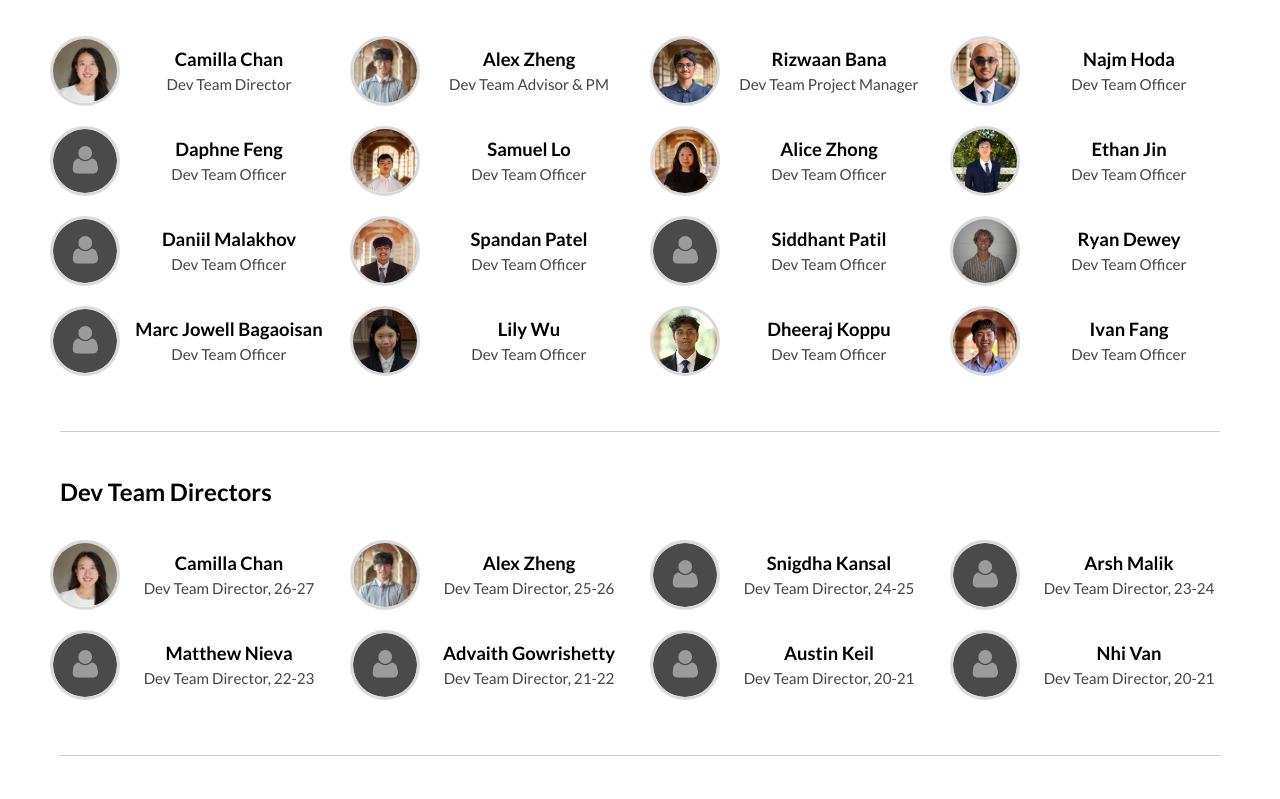
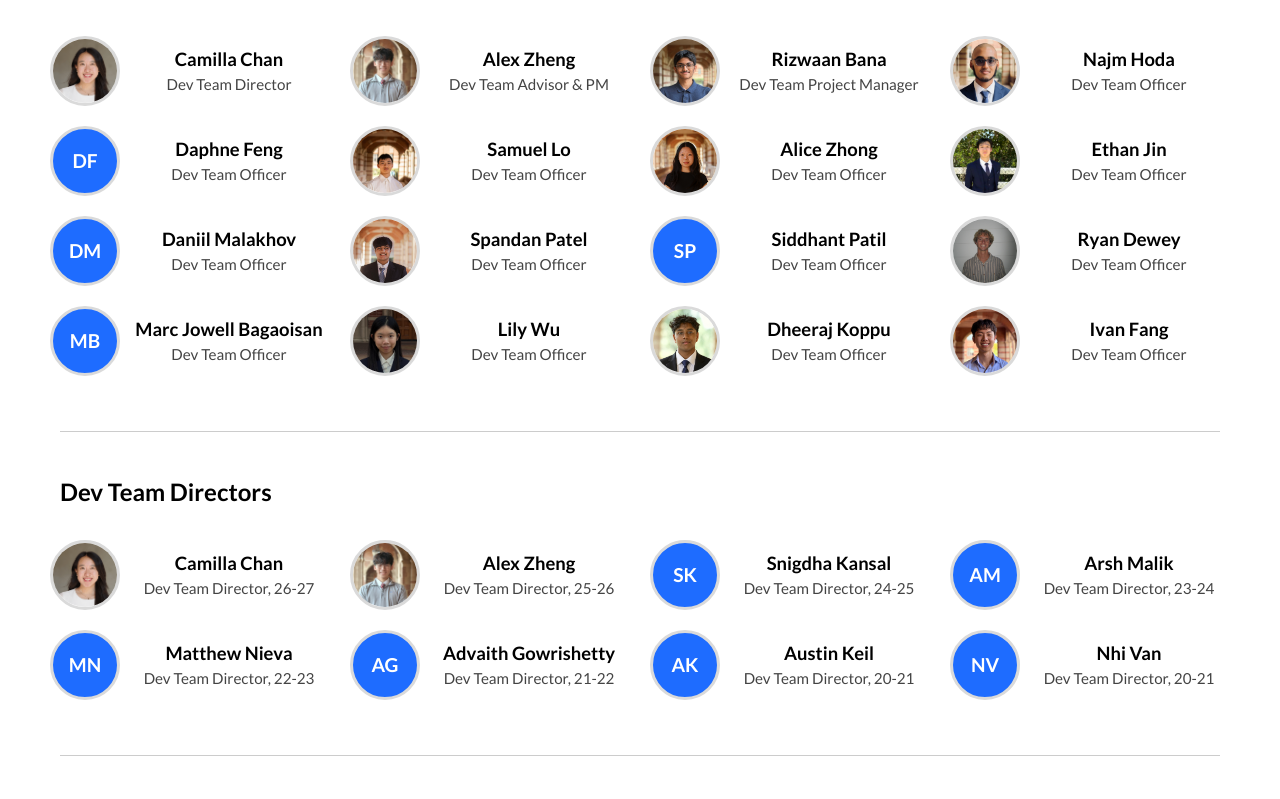
Before and after one commit to uclaacm/membership-portal-ui, a Next.js app: page /resources in a window 1280 px wide. Shown: the part 981-1780 px from the top of the page. Built offline with nearby package versions, Linux system fonts and the light colour scheme; no server answers.

Commit message:
feat: placeholder initials in org

```diff
--- a/app/resources/officerTile.js
+++ b/app/resources/officerTile.js
@@ -1,9 +1,10 @@
+import Avatar from "@/components/Avatar";
+
 export default function OfficerTile({ officer }) {
   const { name, position, email, picture } = officer;
   return (
     <div className="officer-tile">
-      {/* eslint-disable-next-line @next/next/no-img-element */}
-      <img src={picture || '/unknown.png'} alt={name} />
+      <Avatar name={name} picture={picture} size={70} />
       <div className="content">
         {name && <span className="name">{name}</span>}
         {position && <span className="position">{position}</span>}
--- a/app/resources/style.scss
+++ b/app/resources/style.scss
@@ -136,20 +136,16 @@
 
 .officer-tile {
   display: inline-flex;
+  vertical-align: middle;
   flex-direction: row;
   align-items: center;
   width: 280px;
   margin: 10px;
   transition: 0.125s ease-in-out;
 
-  img {
-    width: 70px;
-    height: 70px;
-    border-radius: 50px;
+  .avatar-fallback-img,
+  .avatar-fallback-initials {
     border: 3px solid #dadada;
-    object-fit: cover;
-    object-position: center;
-    flex-shrink: 0;
   }
 
   .content {
--- /dev/null
+++ b/components/Avatar/index.jsx
@@ -0,0 +1,29 @@
+import { useState } from "react";
+import "./style.scss";
+
+function getInitials(name) {
+  if (!name) return "?";
+  const parts = name.trim().split(/\s+/);
+  const first = parts[0]?.[0] || "";
+  const last = parts.length > 1 ? parts[parts.length - 1][0] : "";
+  return (first + last).toUpperCase();
+}
+
+export default function Avatar({ name, picture, size = 70 }) {
+  const [imgError, setImgError] = useState(false);
+  const showImage = Boolean(picture) && !imgError;
+  const style = { width: size, height: size };
+
+  if (showImage) {
+    return (
+      // eslint-disable-next-line @next/next/no-img-element
+      <img className="avatar-fallback-img" src={picture} alt={name} style={style} onError={() => setImgError(true)} />
+    );
+  }
+
+  return (
+    <div className="avatar-fallback-initials" style={style} aria-label={name} title={name}>
+      {getInitials(name)}
+    </div>
+  );
+}
--- /dev/null
+++ b/components/Avatar/style.scss
@@ -0,0 +1,20 @@
+@use "@/styles/vars";
+
+.avatar-fallback-img,
+.avatar-fallback-initials {
+  border-radius: 50%;
+  flex-shrink: 0;
+  object-fit: cover;
+  object-position: center;
+}
+
+.avatar-fallback-initials {
+  display: flex;
+  align-items: center;
+  justify-content: center;
+  background-color: vars.$acm-cobalt;
+  color: #ffffff;
+  font-weight: 600;
+  font-size: 1.2em;
+  user-select: none;
+}
```
